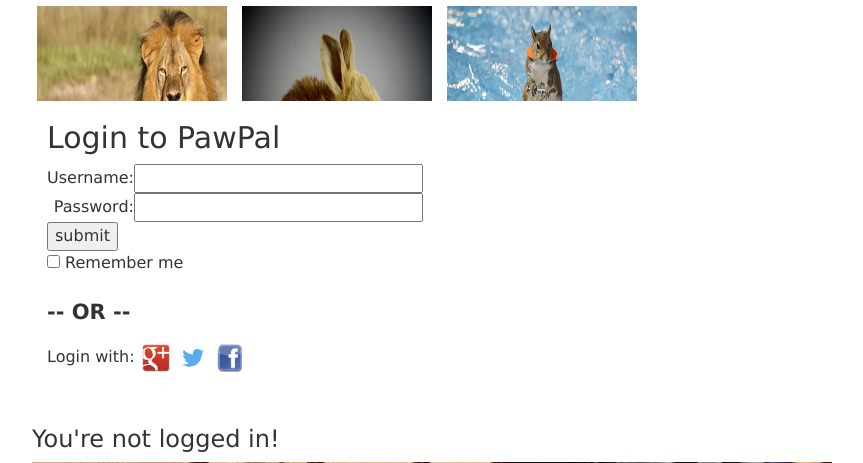
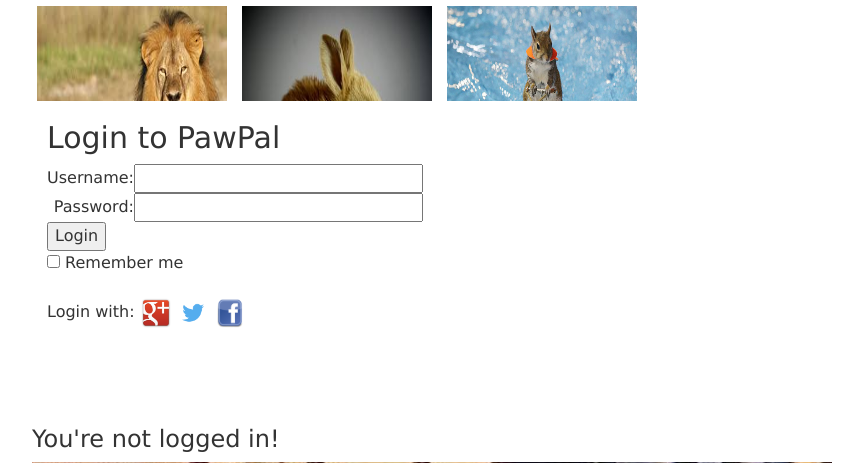
Before and after one commit to haradra/WAD2Proj, a Django app: page / in a window 1280 px wide. Shown: the part 446-909 px from the top of the page, without its empty margins (98-961 px from the left). Run offline with Django 3.2, Linux system fonts and the light colour scheme; some libraries are stand-ins or nearby versions.

Commit message:
Fixed minor issues

```diff
--- a/pawpal_project/templates/pawpal/home.html
+++ b/pawpal_project/templates/pawpal/home.html
@@ -83,13 +83,12 @@
               </tr>
             </table>
           </form>
-					<input type="submit" value="submit" />
+					<input type="submit" value="Login" />
 					<br />
 					<input type="checkbox" name="remember-me"> Remember me<br />
 
 				</form>
 					<br>
-					<p><strong>-- OR --</strong></p>
 					Login with:
 					<a href="{% url 'social:begin' 'google' %}"><img class="small-image" src="{% static 'images/social_images/google.png' %}" class="visible" /></a>
 					<a href="{% url 'social:begin' 'twitter' %}"><img class="small-image" src="{% static 'images/social_images/twitter.png' %}" class="visible" /></a>
--- a/pawpal_project/templates/pawpal/login.html
+++ b/pawpal_project/templates/pawpal/login.html
@@ -61,12 +61,11 @@
         </tr>
       </table>
     </form>
-		<input type="submit" value="submit" />
+		<input type="submit" value="Login" />
 		<br />
 		<input type="checkbox" name="remember-me"> Remember me<br />
 	</form>
 		<br>
-		<p><strong>-- OR --</strong></p>
 		Login with:
 			<a href="{% url 'social:begin' 'google' %}"><img class="small-image" src="{% static 'images/social_images/google.png' %}" class="visible" /></a>
 			<a href="{% url 'social:begin' 'twitter' %}"><img class="small-image" src="{% static 'images/social_images/twitter.png' %}" class="visible" /></a>
```
